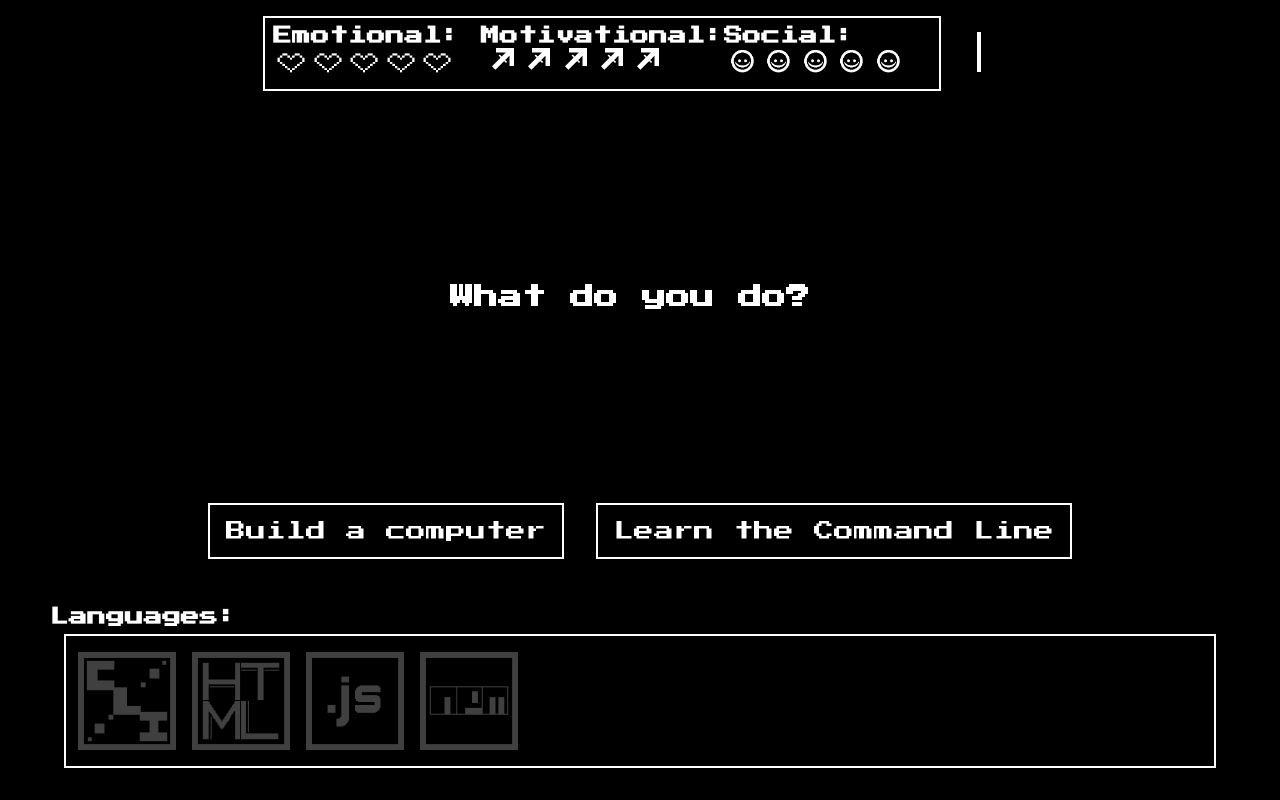
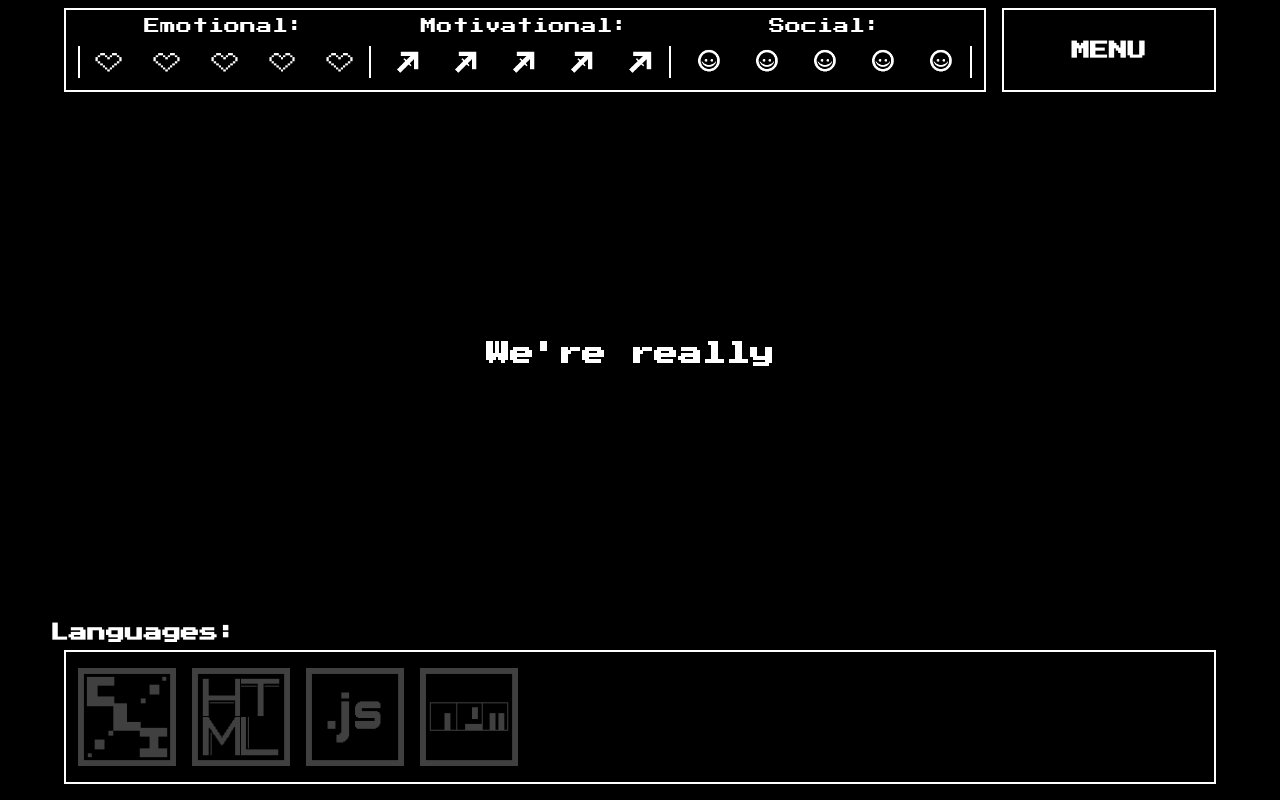
Before and after one commit to matpobrien/code_camp_adventure, a Vue app: page / in a window 1280 px wide. Built offline with nearby package versions, Linux system fonts and the light colour scheme.

Commit message:
add animations and fix margins/padding

```diff
--- a/src/App.vue
+++ b/src/App.vue
@@ -69,7 +69,7 @@
     color: white;
     outline: none;
     cursor: pointer;
-    margin: 1rem;
+    margin-right: 1rem;
   }
   .disabled {
     display: none;
--- a/src/components/Earned.vue
+++ b/src/components/Earned.vue
@@ -1,18 +1,18 @@
 <template>
   <div id="earned">
-    <div id="earned-box">
+    <div id="earned-box" class="pulse">
       <h3>
         {{ phase.text }}
       </h3>
       <img :src="phase.image" alt="" />
     </div>
-    <button
+    <!-- <button
       v-for="choice in phase.choices"
       :key="choice.title"
       @click="makeDecision(choice.next)"
     >
       {{ choice.title }}
-    </button>
+    </button> -->
   </div>
 </template>
 
@@ -47,6 +47,7 @@
     margin: 0 auto;
   }
   h3 {
+    line-height: 1.5rem;
     margin: 1rem auto;
   }
   #earned {
@@ -63,4 +64,14 @@
     padding: 1rem;
     text-align: center;
   }
+
+  .pulse {
+    animation: pop 0.5s ease-in;
+  }
+
+  @keyframes pop {
+    50% {
+      transform: scale(1.1);
+    }
+  }
 </style>
--- a/src/components/Health.vue
+++ b/src/components/Health.vue
@@ -1,30 +1,38 @@
 <template>
+  <div class="health">
     <div id="health-bar">
-    <div id="emotional">
-      <h3>
+      <div class="emotional">
+        <p>
           Emotional:
-      </h3>
+        </p>
+        <div class="bars" id="emotional">
           <img src="../assets/heart.png" alt="" />
           <img src="../assets/heart.png" alt="" />
           <img src="../assets/heart.png" alt="" />
           <img src="../assets/heart.png" alt="" />
           <img src="../assets/heart.png" alt="" />
         </div>
+      </div>
       <div id="motivational">
-      <h3>Motivational:</h3>
+        <p>Motivational:</p>
+        <div class="bars">
           <img src="../assets/motivation.png" alt="" />
           <img src="../assets/motivation.png" alt="" />
           <img src="../assets/motivation.png" alt="" />
           <img src="../assets/motivation.png" alt="" />
           <img src="../assets/motivation.png" alt="" />
         </div>
+      </div>
       <div id="social">
-      <h3>Social:</h3>
+        <p>Social:</p>
+        <div class="bars">
           <img src="../assets/social.png" alt="" />
           <img src="../assets/social.png" alt="" />
           <img src="../assets/social.png" alt="" />
           <img src="../assets/social.png" alt="" />
           <img src="../assets/social.png" alt="" />
+        </div>
+      </div>
     </div>
   </div>
 </template>
@@ -34,21 +42,41 @@
 </script>
 
 <style lang="css" scoped>
-  h3 {
-    margin: auto auto;
+  p {
+    margin-bottom: 1vh;
   }
+  div {
+    display: flex;
+    align-items: center;
+    justify-content: center;
+    flex-direction: column;
+  }
+
   #health-bar {
     display: grid;
     grid-template-columns: repeat(3, 1fr);
     border: 2px solid white;
-    max-height: 12vh;
-    max-width: 90vw;
-
+    width: 100%;
     padding: 0.5rem;
   }
+
+  #emotional {
+    border-left: 2px solid white;
+  }
+
+  .bars {
+    margin: 0.25rem;
+    display: grid;
+    grid-template-columns: repeat(5, 1fr);
+    /* border-left: 2px solid white; */
+    border-right: 2px solid white;
+  }
   img {
-    max-height: 30px;
-    max-width: 30px;
-    margin: 0.2rem;
+    width: 50%;
+    margin: 0.1rem auto;
+  }
+
+  img:after {
+    padding-bottom: 100%;
   }
 </style>
--- a/src/components/LanguageBar.vue
+++ b/src/components/LanguageBar.vue
@@ -2,7 +2,7 @@
   <div id="language-bar">
     <h3>Languages:</h3>
     <div id="languages">
-      <img src="../assets/cli_tool.png" />
+      <img src="../assets/cli_tool.png" :class="{ have: hasLanguage('CLI') }" />
       <img src="../assets/html_logo.png" alt="" />
       <img src="../assets/javascript_logo.png" alt="" />
       <img src="../assets/npm_logo.png" alt="" />
@@ -14,6 +14,13 @@
   export default {
     data() {
       return {};
+    },
+    methods: {
+      hasLanguage(language) {
+        return this.$store.state.languages.find((l) => {
+          return l.name == language;
+        });
+      },
     },
   };
 </script>
@@ -28,6 +35,7 @@
     width: 100%;
     margin: 0 auto;
     opacity: 0.25;
+    transition: opacity 0.3s ease-in;
   }
 
   img:after {
@@ -37,10 +45,20 @@
     display: grid;
     grid-template-columns: repeat(10, 1fr);
     gap: 1rem;
-    /* margin: 1rem; */
     border: 2px solid white;
     max-width: 90vw;
     margin: 0 auto;
     padding: 1rem 0.75rem;
   }
+
+  .have {
+    opacity: 1;
+    animation: pop 0.3s linear 1;
+  }
+
+  @keyframes pop {
+    50% {
+      transform: scale(1.2);
+    }
+  }
 </style>
--- a/src/components/Menu.vue
+++ b/src/components/Menu.vue
@@ -1,5 +1,7 @@
 <template>
-  <div></div>
+  <div>
+    <h3>MENU</h3>
+  </div>
 </template>
 
 <script>
@@ -9,8 +11,13 @@
 <style lang="css" scoped>
   div {
     border: 2px solid white;
-    max-height: 5vh;
-    max-width: 100%vw;
-    margin: 1rem auto;
+    height: 100%;
+    width: 100%;
+    margin: 0 auto;
+    padding: 0.5rem;
+    display: flex;
+    align-items: center;
+    justify-content: center;
+    cursor: pointer;
   }
 </style>
--- a/src/phases.js
+++ b/src/phases.js
@@ -1,4 +1,15 @@
 export default [
+  {
+    id: "start",
+    type: "Choice",
+    text: "Begin your Code Camp Adventure",
+    choices: [
+      {
+        title: "START!",
+        next: "intro",
+      },
+    ],
+  },
   {
     id: "intro",
     type: "Story",
@@ -96,7 +107,7 @@ export default [
   {
     id: "Apple",
     text:
-      "That was so much fun! Even though you dropped a screwdriver on the motherboard... twice. So embarrassing! Takee an apple to refuel!",
+      "That was so much fun! Though, you dropped a screwdriver on the motherboard... twice. So embarrassing! Take an apple to refuel!",
     type: "Earned",
     choices: [{ title: "Continue", next: "day-two" }],
     image: require("../src/assets/apple.png"),
--- a/src/store/index.js
+++ b/src/store/index.js
@@ -7,7 +7,7 @@ export default new Vuex.Store({
   state: {
     phaseHistory: [
       {
-        id: "day-one-4",
+        id: "intro",
         type: "",
       },
     ],
--- a/src/views/Game.vue
+++ b/src/views/Game.vue
@@ -1,8 +1,10 @@
 <template>
   <div id="field">
-    <div id="health-menu">
-      <Health></Health>
-      <Menu></Menu>
+    <div class="menu">
+      <div id="health-menu" v-if="this.$store.state.phaseHistory.length">
+        <Health></Health>
+        <Menu></Menu>
+      </div>
     </div>
     <div id="story-content">
       <component
@@ -18,7 +20,7 @@
       <Buttons :phase="currentPhase" @finished="nextPhase"></Buttons>
     </div>
 
-    <div id="language-bar">
+    <div id="language-bar" v-if="this.$store.state.phaseHistory.length">
       <Language-Bar></Language-Bar>
     </div>
   </div>
@@ -103,13 +105,13 @@
 
   #health-menu {
     display: grid;
-    grid-template-columns: 90% 10%;
+    gap: 1rem;
+    grid-template-columns: 80% 1fr;
     max-width: 90vw;
-    margin: 1rem auto;
+    margin: 0.5rem auto;
   }
 
   #language-bar {
-    margin-top: 1rem;
-    margin-bottom: 1rem;
+    margin: 0.5rem 0;
   }
 </style>
```
Also changed, not shown: src/assets/motivation.png, src/assets/social.png. Lines whose indentation alone changed are shown as unchanged.
